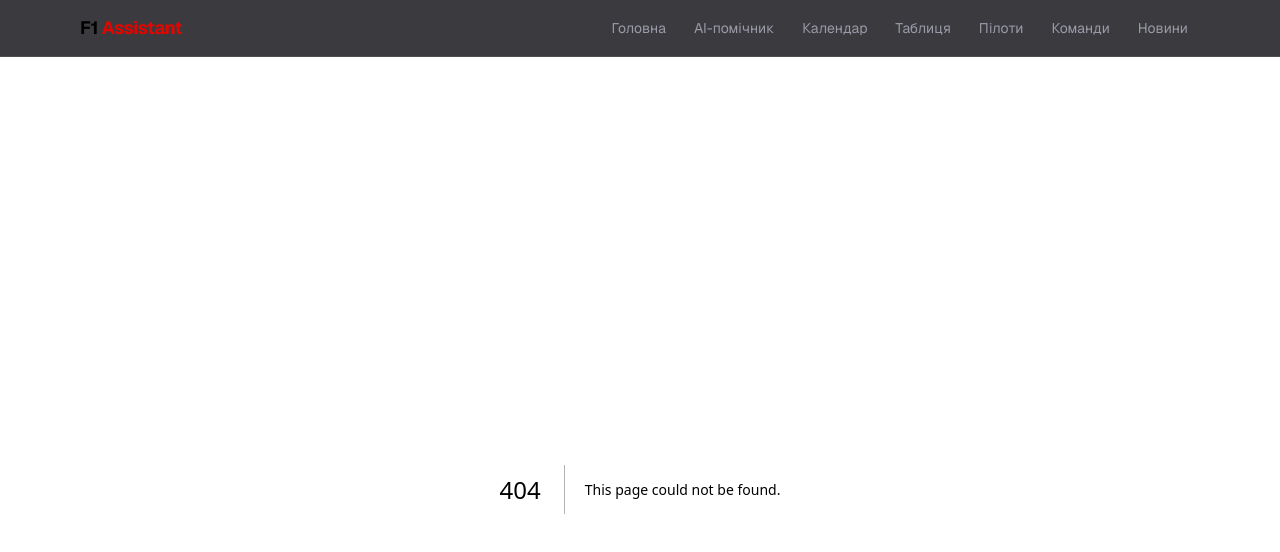
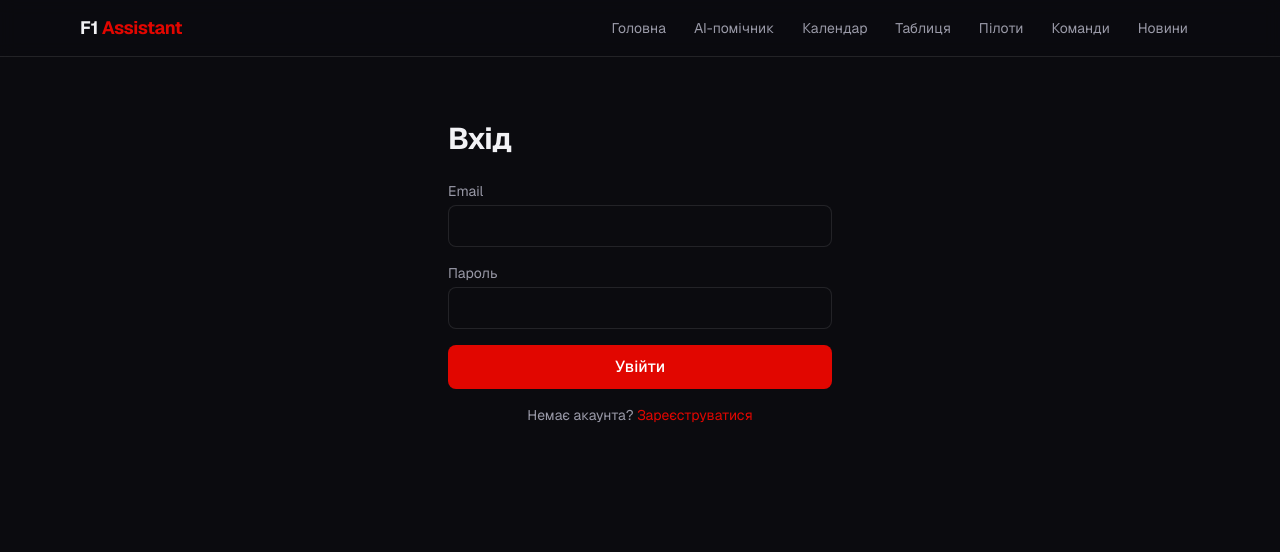
Before and after one commit to MaksymDi1409/f1-assistant, a Next.js app in the folder web/: page /login in a window 1280 px wide. Before the commit this address had no page. Shown: the top 552 px of the page. Built offline with nearby package versions, Linux system fonts and the light colour scheme; no server answers.

Commit message:
feat: add login, register and account pages

```diff
--- /dev/null
+++ b/web/src/app/account/page.tsx
@@ -0,0 +1,48 @@
+import type { Metadata } from "next";
+import { redirect } from "next/navigation";
+import PageHeader from "@/components/PageHeader";
+import { logoutAction } from "@/lib/auth/actions";
+import { getCurrentUser, type UserRole } from "@/lib/auth/session";
+
+export const metadata: Metadata = { title: "Кабінет" };
+
+const ROLE_LABELS: Record<UserRole, string> = {
+  user: "Користувач",
+  editor: "Редактор",
+  admin: "Адміністратор",
+};
+
+export default async function AccountPage() {
+  const user = await getCurrentUser();
+  if (!user) redirect("/login?next=/account");
+
+  return (
+    <div className="max-w-xl">
+      <PageHeader title={`Привіт, ${user.firstName ?? "друже"}!`} />
+
+      <dl className="space-y-3 rounded-xl border border-white/10 bg-surface p-4 text-sm">
+        <div className="flex justify-between gap-4">
+          <dt className="text-muted">Email</dt>
+          <dd>{user.email}</dd>
+        </div>
+        <div className="flex justify-between gap-4">
+          <dt className="text-muted">Рівень доступу</dt>
+          <dd>{ROLE_LABELS[user.role]}</dd>
+        </div>
+      </dl>
+
+      <p className="mt-6 text-sm text-muted">
+        Скоро тут з&apos;являться улюблений пілот, команда і вибір теми.
+      </p>
+
+      <form action={logoutAction} className="mt-6">
+        <button
+          type="submit"
+          className="rounded-lg border border-white/15 px-4 py-2 text-sm hover:bg-white/5"
+        >
+          Вийти
+        </button>
+      </form>
+    </div>
+  );
+}
--- /dev/null
+++ b/web/src/app/login/page.tsx
@@ -0,0 +1,19 @@
+import type { Metadata } from "next";
+import { redirect } from "next/navigation";
+import LoginForm from "@/components/auth/LoginForm";
+import { getCurrentUser } from "@/lib/auth/session";
+
+export const metadata: Metadata = { title: "Вхід" };
+
+export default async function LoginPage({ searchParams }: PageProps<"/login">) {
+  if (await getCurrentUser()) redirect("/account");
+
+  const { next } = await searchParams;
+
+  return (
+    <div className="mx-auto max-w-sm py-8">
+      <h1 className="mb-6 text-3xl font-bold tracking-tight">Вхід</h1>
+      <LoginForm next={typeof next === "string" ? next : "/account"} />
+    </div>
+  );
+}
--- /dev/null
+++ b/web/src/app/register/page.tsx
@@ -0,0 +1,17 @@
+import type { Metadata } from "next";
+import { redirect } from "next/navigation";
+import RegisterForm from "@/components/auth/RegisterForm";
+import { getCurrentUser } from "@/lib/auth/session";
+
+export const metadata: Metadata = { title: "Реєстрація" };
+
+export default async function RegisterPage() {
+  if (await getCurrentUser()) redirect("/account");
+
+  return (
+    <div className="mx-auto max-w-sm py-8">
+      <h1 className="mb-6 text-3xl font-bold tracking-tight">Реєстрація</h1>
+      <RegisterForm />
+    </div>
+  );
+}
--- /dev/null
+++ b/web/src/components/auth/FormField.tsx
@@ -0,0 +1,21 @@
+type FormFieldProps = {
+  label: string;
+  name: string;
+  type?: string;
+  autoComplete?: string;
+};
+
+export default function FormField({ label, name, type = "text", autoComplete }: FormFieldProps) {
+  return (
+    <label className="block">
+      <span className="mb-1 block text-sm text-muted">{label}</span>
+      <input
+        name={name}
+        type={type}
+        autoComplete={autoComplete}
+        required
+        className="w-full rounded-lg border border-white/10 bg-background px-3 py-2 outline-none focus:ring-2 focus:ring-accent/50"
+      />
+    </label>
+  );
+}
--- /dev/null
+++ b/web/src/components/auth/LoginForm.tsx
@@ -0,0 +1,35 @@
+"use client";
+
+import { useActionState } from "react";
+import Link from "next/link";
+import { loginAction } from "@/lib/auth/actions";
+import FormField from "./FormField";
+
+export default function LoginForm({ next }: { next: string }) {
+  const [state, formAction, isPending] = useActionState(loginAction, undefined);
+
+  return (
+    <form action={formAction} className="space-y-4">
+      <input type="hidden" name="next" value={next} />
+      <FormField label="Email" name="email" type="email" autoComplete="email" />
+      <FormField label="Пароль" name="password" type="password" autoComplete="current-password" />
+
+      {state?.error && <p className="text-sm text-red-400">{state.error}</p>}
+
+      <button
+        type="submit"
+        disabled={isPending}
+        className="w-full rounded-lg bg-accent px-4 py-2.5 font-medium text-white disabled:opacity-50"
+      >
+        {isPending ? "Вхід…" : "Увійти"}
+      </button>
+
+      <p className="text-center text-sm text-muted">
+        Немає акаунта?{" "}
+        <Link href="/register" className="text-accent hover:underline">
+          Зареєструватися
+        </Link>
+      </p>
+    </form>
+  );
+}
```
